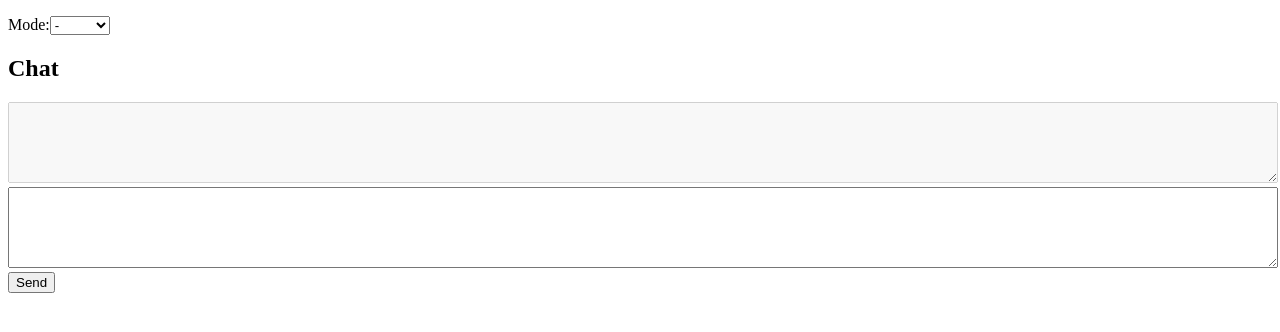
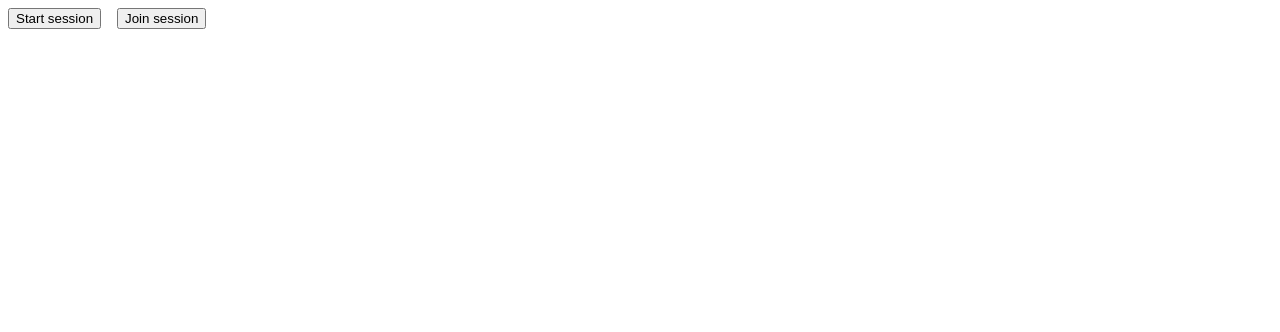
Before and after one commit to capelski/webrtc-example, a React app: page / in a window 1280 px wide. Shown: the top 332 px of the page. Built offline with nearby package versions, Linux system fonts and the light colour scheme.

Commit message:
Improve UI

```diff
--- a/src/index.tsx
+++ b/src/index.tsx
@@ -3,8 +3,10 @@ import * as ReactDOMClient from 'react-dom/client';
 
 // TODO channel.close();
 // TODO connection.close();
+// TODO Use rxjs to publish events for RTCConnection
 
 type SetupParameters = {
+    onConnectionEstablished: () => void;
     onIceCandidateGenerated: (candidate: RTCIceCandidate) => void;
     onIncomingMessage: (data: string) => void;
     outgoingChannelName: string;
@@ -20,6 +22,7 @@ function setupDuplexConnection(params: SetupParameters) {
     };
 
     connection.ondatachannel = (event) => {
+        params.onConnectionEstablished();
         const receiveChannel = event.channel;
         receiveChannel.onmessage = (event) => {
             params.onIncomingMessage(event.data);
@@ -54,12 +57,26 @@ type ConnectionData = {
 let connection: RTCPeerConnection;
 let sendChannel: RTCDataChannel;
 
+enum Phase {
+    selectMode = 'select-mode',
+    setupConnection = 'setup-connection',
+    connectionEstablished = 'connection-established',
+}
+
+enum Mode {
+    starter = 'starter',
+    joiner = 'joiner',
+}
+
 function App() {
-    const [candidate, setCandidate] = useState<RTCIceCandidate | undefined>(undefined);
-    const [mode, setMode] = useState<string>('');
-    const [sessionInit, setSessionInit] = useState<RTCSessionDescriptionInit | undefined>(
-        undefined,
-    );
+    const [mode, setMode] = useState<Mode>();
+    const [phase, setPhase] = useState<Phase>(Phase.selectMode);
+
+    const [candidate, setCandidate] = useState<RTCIceCandidate>();
+    const [sessionInit, setSessionInit] = useState<RTCSessionDescriptionInit>();
+
+    const [message, setMessage] = useState('');
+    const [chat, setChat] = useState<string[]>([]);
 
     const connectionData: ConnectionData = {
         candidate: candidate!,
@@ -68,13 +85,16 @@ function App() {
 
     async function start() {
         const setup = setupDuplexConnection({
+            onConnectionEstablished: () => {
+                setPhase(Phase.connectionEstablished);
+            },
             onIceCandidateGenerated: (candidate) => {
                 setCandidate(candidate);
             },
             onIncomingMessage: (data) => {
-                document.querySelector<HTMLTextAreaElement>('textarea#send-in')!.value = data;
+                setChat(chat.concat([`Them: ${data}`]));
             },
-            outgoingChannelName: 'callerToCallee',
+            outgoingChannelName: 'starterToJoiner',
         });
 
         ({ connection, sendChannel } = setup);
@@ -87,13 +107,16 @@ function App() {
 
     async function join() {
         const setup = setupDuplexConnection({
+            onConnectionEstablished: () => {
+                setPhase(Phase.connectionEstablished);
+            },
             onIceCandidateGenerated: (candidate) => {
                 setCandidate(candidate);
             },
             onIncomingMessage: (data) => {
-                document.querySelector<HTMLTextAreaElement>('textarea#send-in')!.value = data;
+                setChat(chat.concat([`Them: ${data}`]));
             },
-            outgoingChannelName: 'calleeToCaller',
+            outgoingChannelName: 'joinerToStarter',
         });
 
         ({ connection, sendChannel } = setup);
@@ -124,16 +147,30 @@ function App() {
 
     return (
         <div>
-            <p>
-                Mode:
-                <select onChange={(event) => setMode(event.target.value)} value={mode}>
-                    <option value="">-</option>
-                    <option value="caller">Caller</option>
-                    <option value="callee">Callee</option>
-                </select>
-            </p>
+            {phase === Phase.selectMode && (
+                <div>
+                    <button
+                        onClick={() => {
+                            setMode(Mode.starter);
+                            setPhase(Phase.setupConnection);
+                            start();
+                        }}
+                    >
+                        Start session
+                    </button>
+                    &emsp;
+                    <button
+                        onClick={() => {
+                            setMode(Mode.joiner);
+                            setPhase(Phase.setupConnection);
+                        }}
+                    >
+                        Join session
+                    </button>
+                </div>
+            )}
 
-            {mode === 'caller' && (
+            {phase === Phase.setupConnection && mode === Mode.starter && (
                 <div>
                     <h2>Caller</h2>
                     <button onClick={start}>Start</button>
@@ -145,7 +182,6 @@ function App() {
                         disabled
                         value={JSON.stringify(connectionData)}
                     ></textarea>
-                    <hr />
                     <p>Incoming connection</p>
                     <textarea rows={5} style={{ width: '100%' }} id="answer-in"></textarea>
                     <br />
@@ -154,14 +190,13 @@ function App() {
                 </div>
             )}
 
-            {mode === 'callee' && (
+            {phase === Phase.setupConnection && mode === Mode.joiner && (
                 <div>
                     <h2>Callee</h2>
                     <p>Incoming connection</p>
                     <textarea rows={5} style={{ width: '100%' }} id="offer-in"></textarea>
                     <br />
                     <button onClick={join}>Join</button>
-                    <hr />
                     <p>Outgoing connection</p>
                     <textarea
                         rows={5}
@@ -174,23 +209,30 @@ function App() {
                 </div>
             )}
 
-            {
+            {phase === Phase.connectionEstablished && (
                 <div>
                     <h2>Chat</h2>
-                    <textarea rows={5} style={{ width: '100%' }} id="send-in" disabled></textarea>
-                    <textarea rows={5} style={{ width: '100%' }} id="send-out"></textarea>
+                    {chat.map((message) => (
+                        <p>{message}</p>
+                    ))}
+                    <textarea
+                        rows={5}
+                        style={{ width: '100%' }}
+                        value={message}
+                        onChange={(event) => {
+                            setMessage(event.target.value);
+                        }}
+                    ></textarea>
                     <button
-                        onClick={() =>
-                            send(
-                                document.querySelector<HTMLTextAreaElement>('textarea#send-out')!
-                                    .value,
-                            )
-                        }
+                        onClick={() => {
+                            setChat(chat.concat([`You: ${message}`]));
+                            send(message);
+                        }}
                     >
                         Send
                     </button>
                 </div>
-            }
+            )}
         </div>
     );
 }
```
